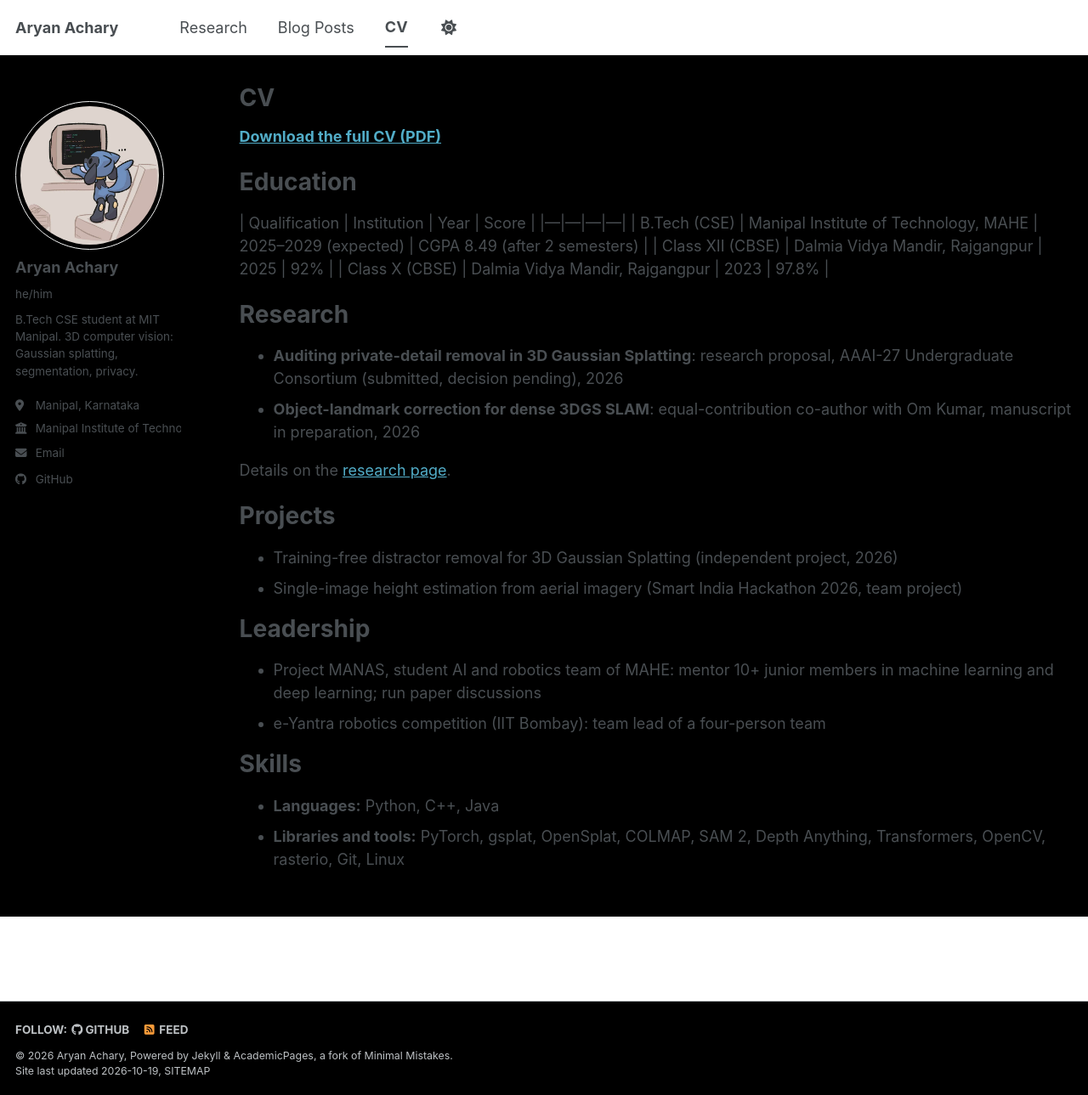
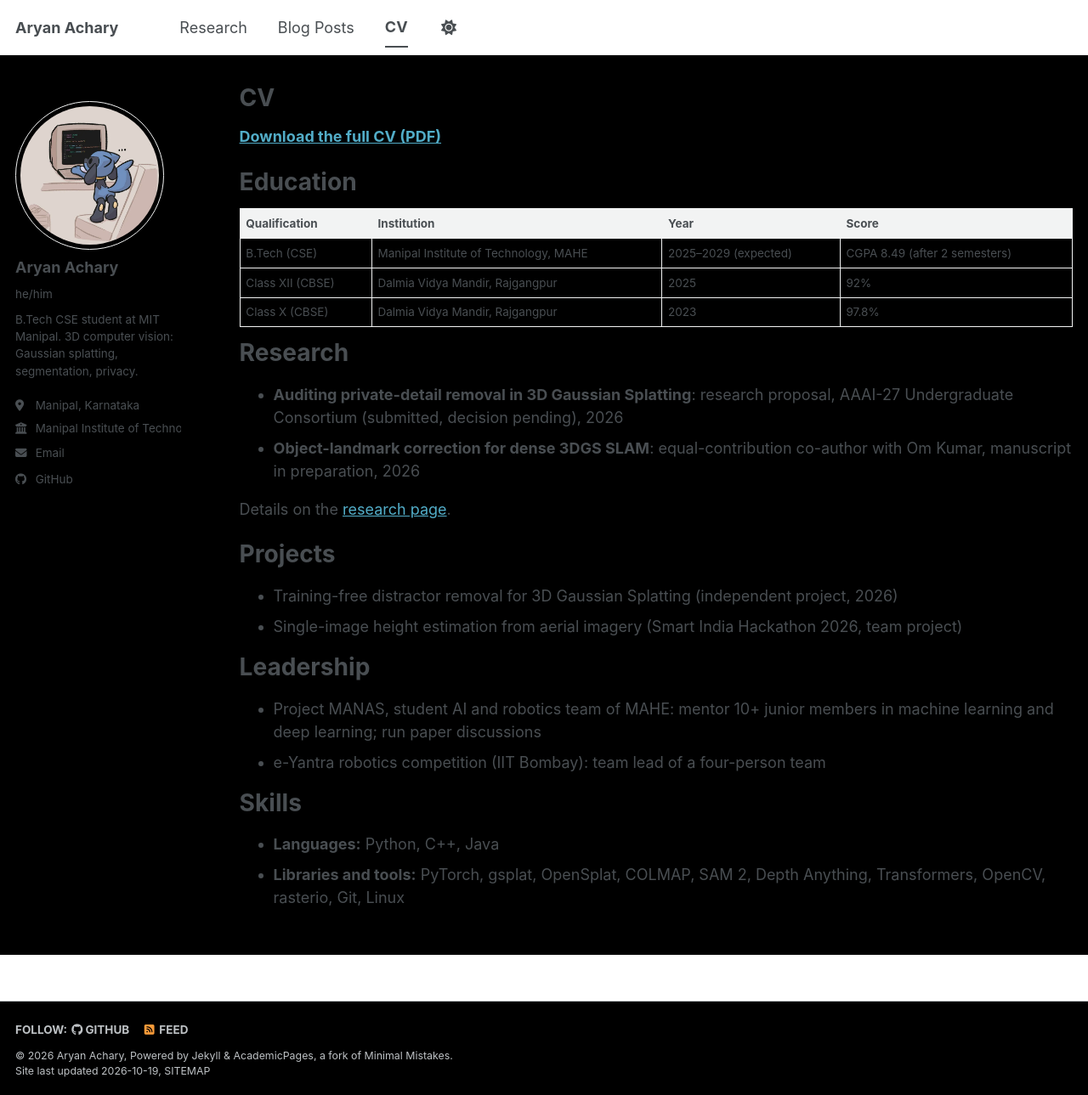
Before and after one commit to Aryan241/Aryan241.github.io, a Jekyll site: the page built from _pages/cv.md, in a window 1280 px wide and 1289 px high. Shown: the whole window at 85% size. Built offline with Jekyll 4.4.1, drawn with Linux system fonts in a browser that asks for light colours; a script bundle is joined from its source files by our own code; library files that are not in the unit come from our copies.

Commit message:
CV page: render education as an HTML table

```diff
--- a/_pages/cv.md
+++ b/_pages/cv.md
@@ -13,11 +13,16 @@ redirect_from:
 
 Education
 ======
-| Qualification | Institution | Year | Score |
-|---|---|---|---|
-| B.Tech (CSE) | Manipal Institute of Technology, MAHE | 2025–2029 (expected) | CGPA 8.49 (after 2 semesters) |
-| Class XII (CBSE) | Dalmia Vidya Mandir, Rajgangpur | 2025 | 92% |
-| Class X (CBSE) | Dalmia Vidya Mandir, Rajgangpur | 2023 | 97.8% |
+<table>
+  <thead>
+    <tr><th>Qualification</th><th>Institution</th><th>Year</th><th>Score</th></tr>
+  </thead>
+  <tbody>
+    <tr><td>B.Tech (CSE)</td><td>Manipal Institute of Technology, MAHE</td><td>2025–2029 (expected)</td><td>CGPA 8.49 (after 2 semesters)</td></tr>
+    <tr><td>Class XII (CBSE)</td><td>Dalmia Vidya Mandir, Rajgangpur</td><td>2025</td><td>92%</td></tr>
+    <tr><td>Class X (CBSE)</td><td>Dalmia Vidya Mandir, Rajgangpur</td><td>2023</td><td>97.8%</td></tr>
+  </tbody>
+</table>
 
 Research
 ======
```
